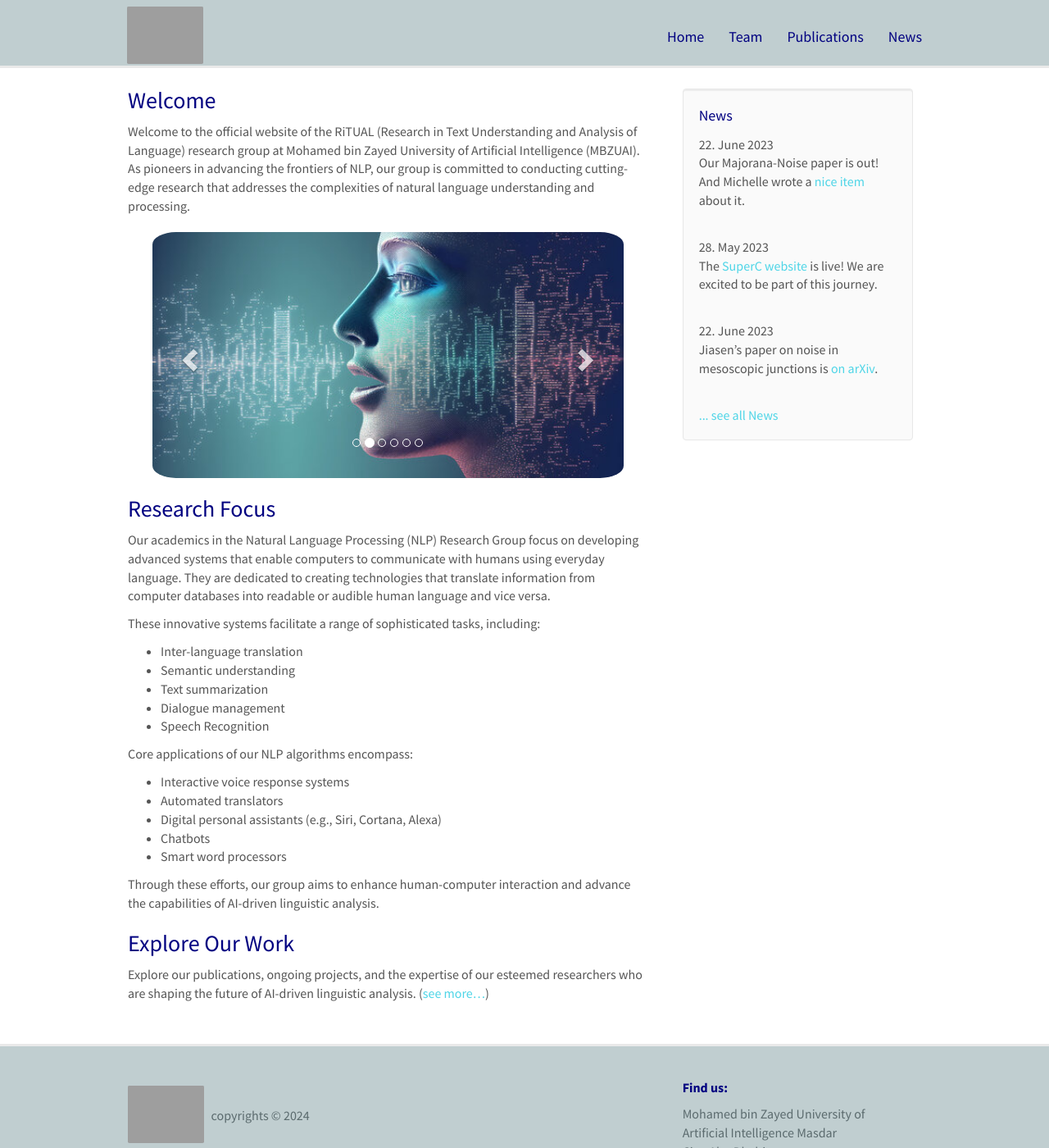
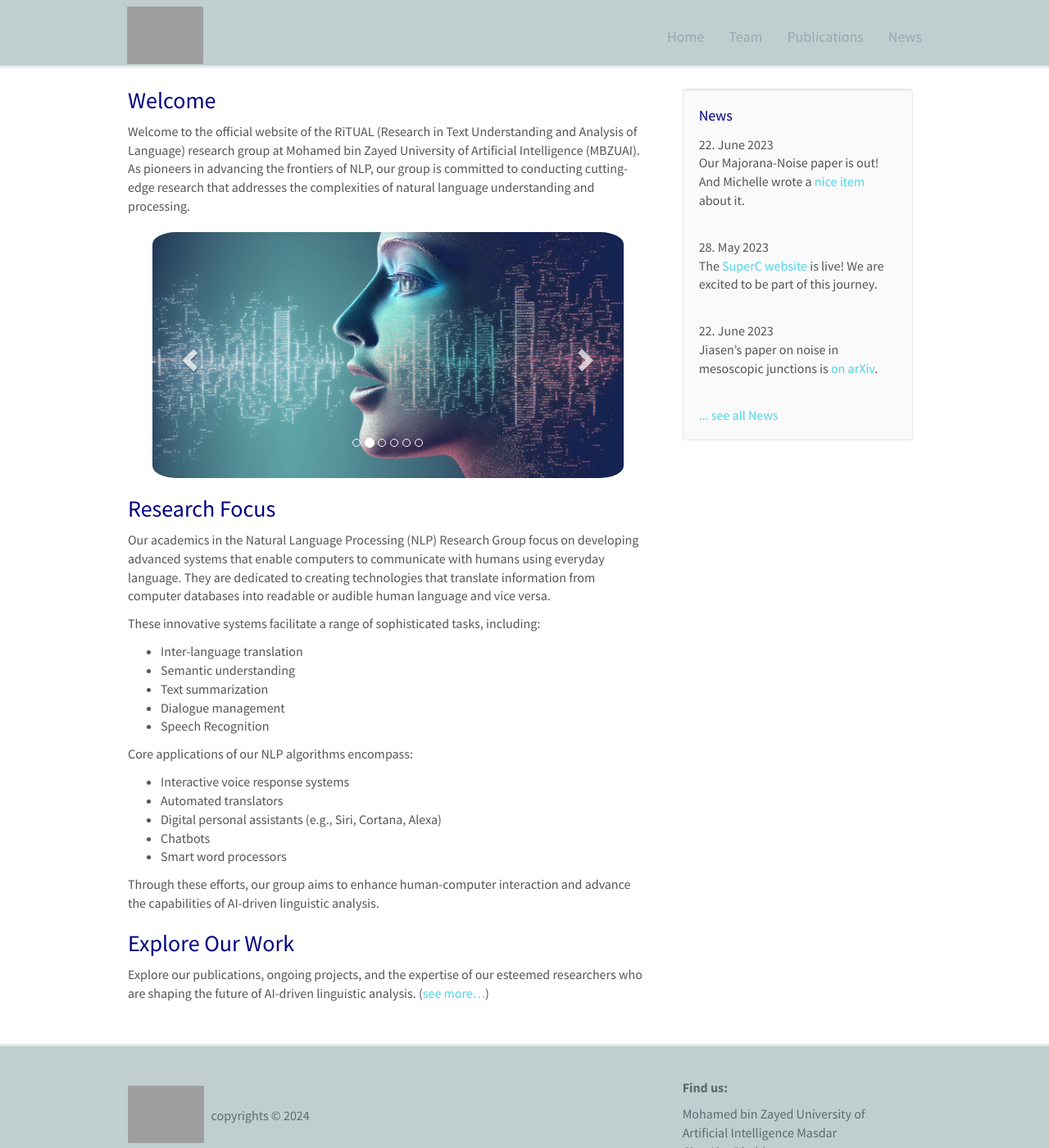
Before and after one commit to RamzaBasharat/MBZUAI, a Jekyll site: the page built from _pages/home.md, in a window 1280 px wide and 1400 px high. Shown: the whole window at 82% size. Built offline with Jekyll 4.4.1, drawn with Linux system fonts in a browser that asks for light colours; nearby versions of some CDN libraries.

Commit message:
updating styles

```diff
--- a/_includes/footer.html
+++ b/_includes/footer.html
@@ -12,7 +12,7 @@
 		</div>
 
 		<div class="col-sm-4">
-			<h5><b class="navy">Find us:</b></h5>
+			<h5><b class="gray">Find us:</b></h5>
 			 <p class="gray">Mohamed bin Zayed University of<br />
 			 Artificial Intelligence Masdar<br />
 			 City, Abu Dhabi <br />
--- a/css/main.scss
+++ b/css/main.scss
@@ -149,7 +149,6 @@ color:#99a7b2;
 }
 
 // -----------small sky button-----------------------------------
-
 .small-sky-btn {
     display: inline-block;
     padding: 3px 10px;
@@ -173,7 +172,6 @@ color:#99a7b2;
     text-decoration: none;
     text-transform: none;
 }
-
 
 //-------------------------custom button-----------------------------
 .custom-sky-btn {
@@ -250,8 +248,8 @@ color:#99a7b2;
 }
 
 .navbar-default .navbar-nav > li > a {
-    color: #000080;
-//     color: #fff;
+//     color: #000080;
+    color: #9aa6b1;
     font-size: 18px;
 //     font-weight:bold;
 }
```
